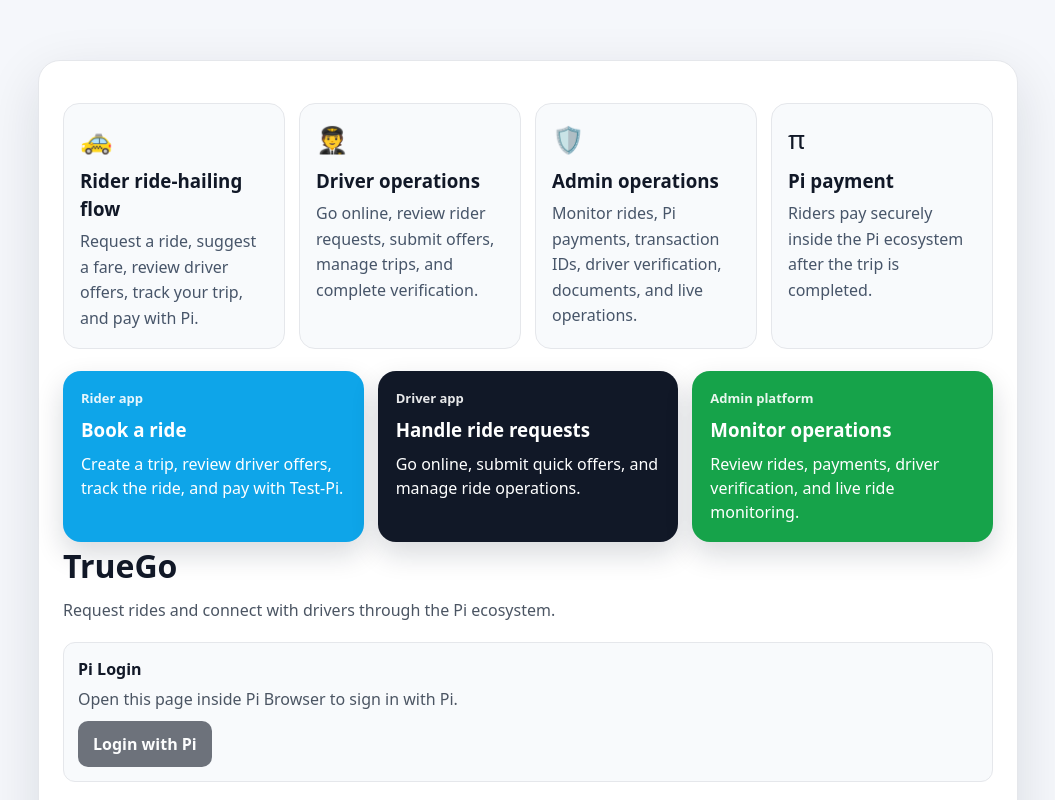
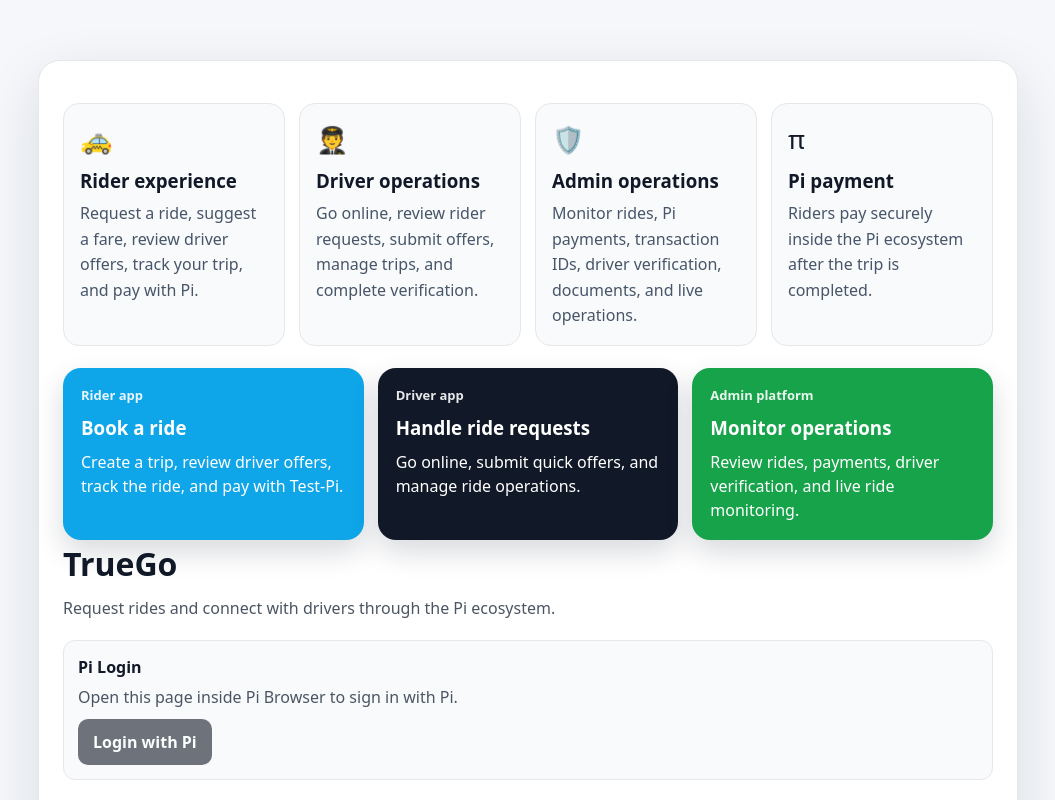
Before and after one commit to moatazmadibo/truego-superapp, a React (Vite) app: page / in a window 1280 px wide. Shown: the top 800 px of the page, without its empty margins (112-1167 px from the left). Built offline with nearby package versions, Linux system fonts and the light colour scheme; no server answers.

Commit message:
polish(landing): remove listing review wording

```diff
--- a/src/App.tsx
+++ b/src/App.tsx
@@ -180,7 +180,7 @@
         {showRider ? (
           <div style={featureCardStyle()}>
             <div style={{ fontSize: 26 }}>🚕</div>
-            <h3 style={{ margin: "8px 0 6px" }}>Rider ride-hailing flow</h3>
+            <h3 style={{ margin: "8px 0 6px" }}>Rider experience</h3>
             <p style={{ margin: 0, color: "#475569", lineHeight: 1.6 }}>
               Request a ride, suggest a fare, review driver offers, track your trip, and pay with Pi.
             </p>
```
